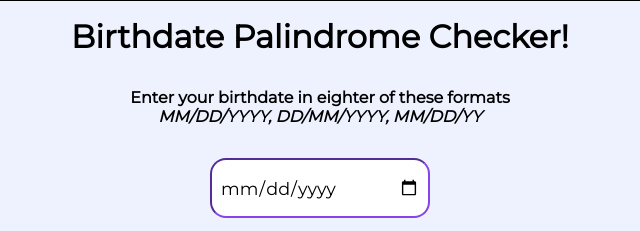
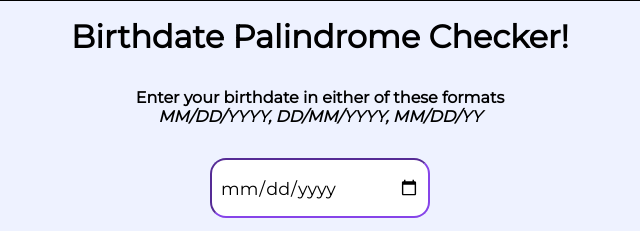
Before and after one commit to HardikN19/BirthDayPalindrom, a plain HTML site: page index.html in a window 1280 px wide. Shown: the top 231 px of the page, 320-960 px from the left. Drawn offline with Linux system fonts and the light colour scheme.

Commit message:
text: text message update

```diff
--- a/index.html
+++ b/index.html
@@ -14,7 +14,7 @@
     <div class="main">
 
         <h2>Birthdate Palindrome Checker!</h2>
-         <p><b>Enter your birthdate in eighter of these formats <br><i>MM/DD/YYYY,  DD/MM/YYYY,  MM/DD/YY</i></b></p>
+         <p><b>Enter your birthdate in either of these formats <br><i>MM/DD/YYYY,  DD/MM/YYYY,  MM/DD/YY</i></b></p>
 
         <div class="main2">
             <input type="date" class="inpt">
```
